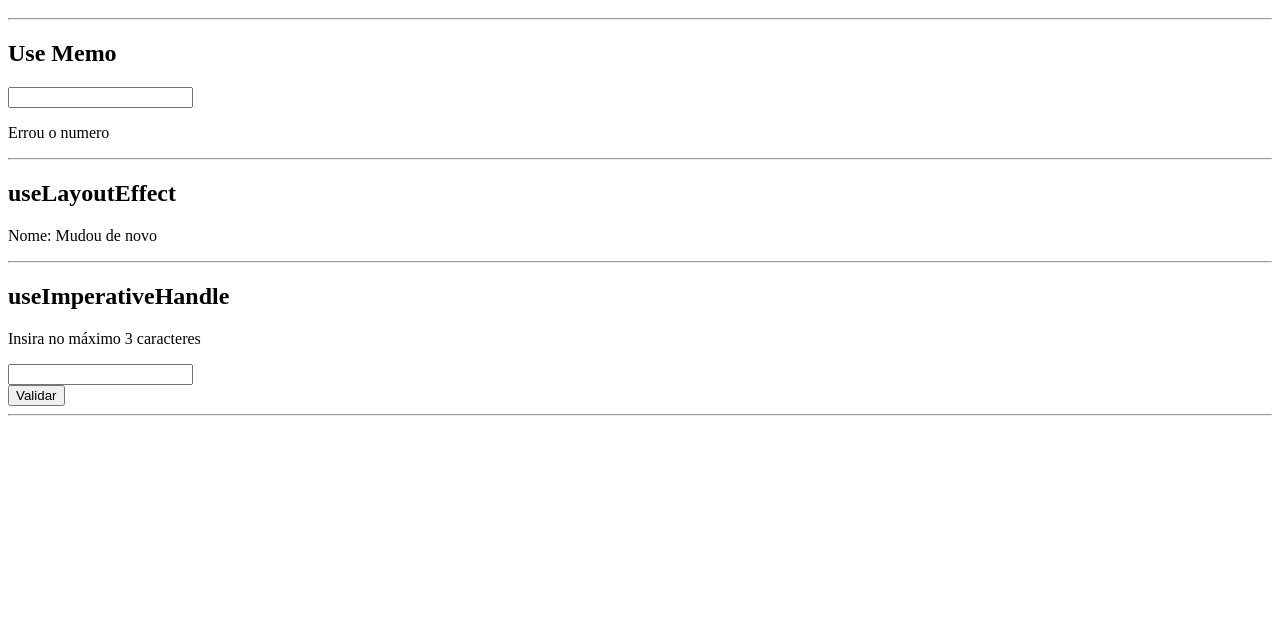
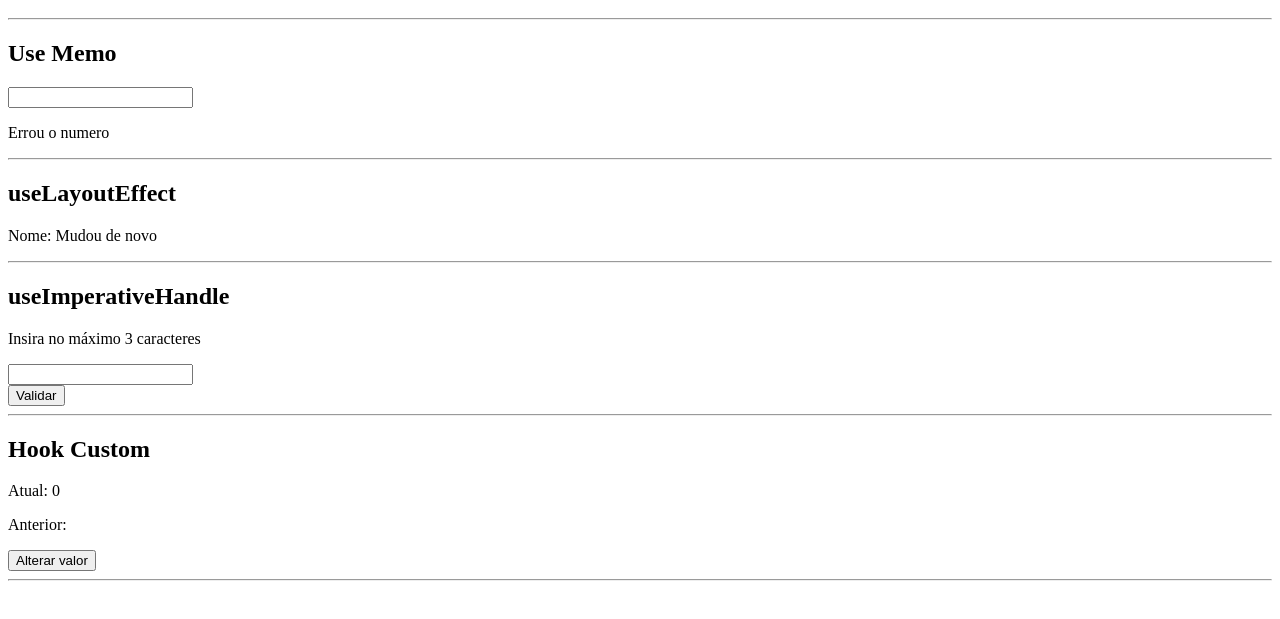
Before and after one commit to henriquefantin/praticas-react, a React (Vite) app in the folder react_hooks/: page / in a window 1280 px wide. Shown: the part 1506-2125 px from the top of the page. Built offline with nearby package versions, Linux system fonts and the light colour scheme.

Commit message:
feat(customHook): add example custom hook usePrevious

```diff
--- /dev/null
+++ b/react_hooks/src/components/HookCustom.jsx
@@ -0,0 +1,19 @@
+import { useState } from 'react';
+import { usePrevious } from '../hooks/usePrevious';
+
+const HookCustom = () => {
+    const [number, setNumber] = useState(0);
+    const previousValue = usePrevious(number);
+
+    return (
+        <div>
+            <h2>Hook Custom</h2>
+            <p>Atual: {number}</p>
+            <p>Anterior: {previousValue}</p>
+            <button onClick={() => setNumber(Math.random())}>Alterar valor</button>
+            <hr />
+        </div>
+    )
+}
+
+export default HookCustom
--- /dev/null
+++ b/react_hooks/src/hooks/usePrevious.jsx
@@ -0,0 +1,11 @@
+import { useEffect, useRef } from "react";
+
+export const usePrevious = (value) => {
+    const ref = useRef();
+
+    useEffect(() => {
+        ref.current = value;
+    });
+
+    return ref.current;
+}
--- a/react_hooks/src/pages/Home.jsx
+++ b/react_hooks/src/pages/Home.jsx
@@ -6,6 +6,7 @@
 import HookUseMemo from "../components/HookUseMemo";
 import HookUseLayoutEffect from "../components/HookUseLayoutEffect";
 import HookUseImperativeHandle from "../components/HookUseImperativeHandle";
+import HookCustom from "../components/HookCustom";
 
 // useContext
 import { useContext } from "react";
@@ -27,6 +28,7 @@
             <HookUseMemo />
             <HookUseLayoutEffect />
             <HookUseImperativeHandle />
+            <HookCustom />
         </div>
     )
 }
```
